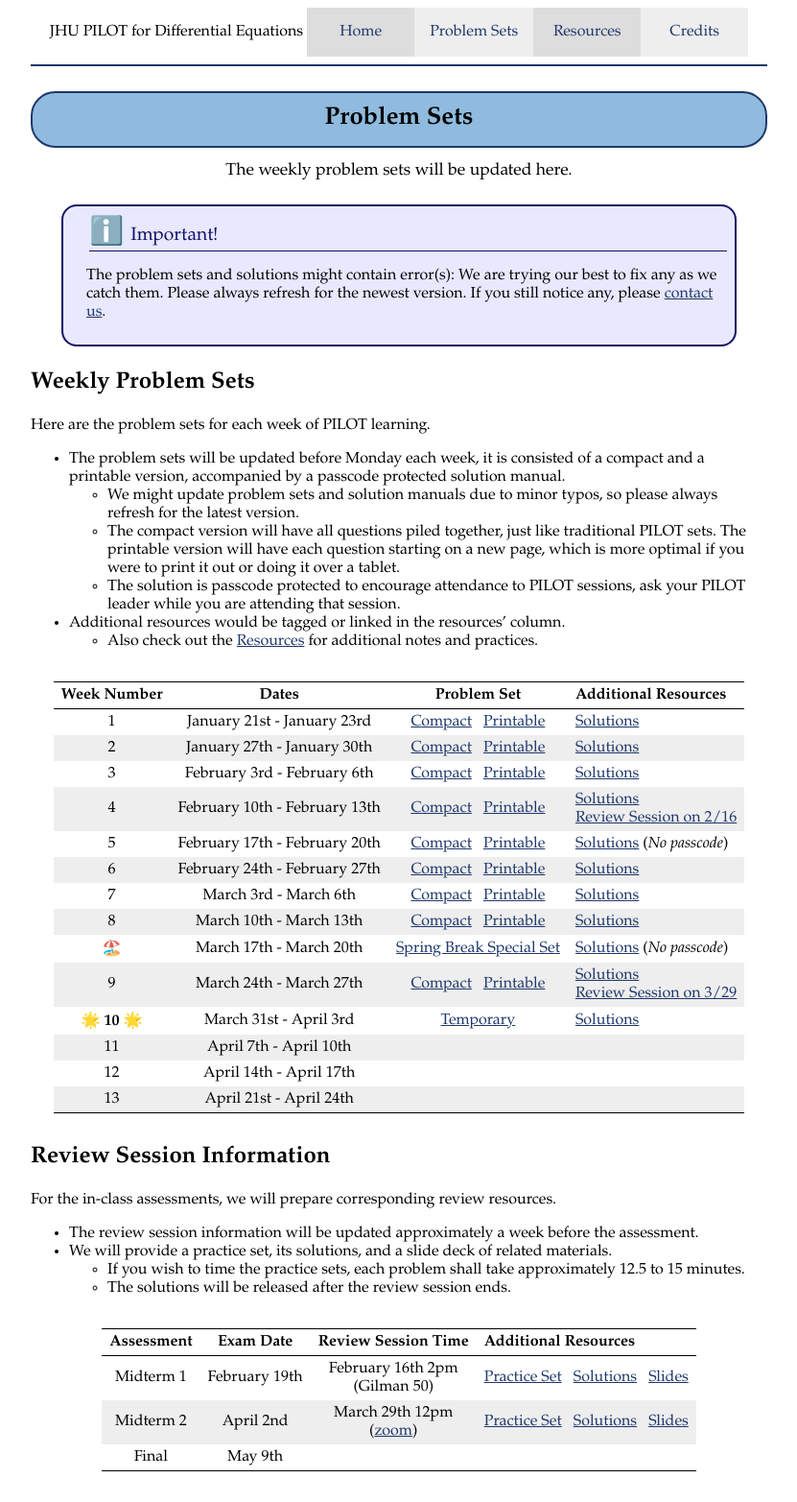
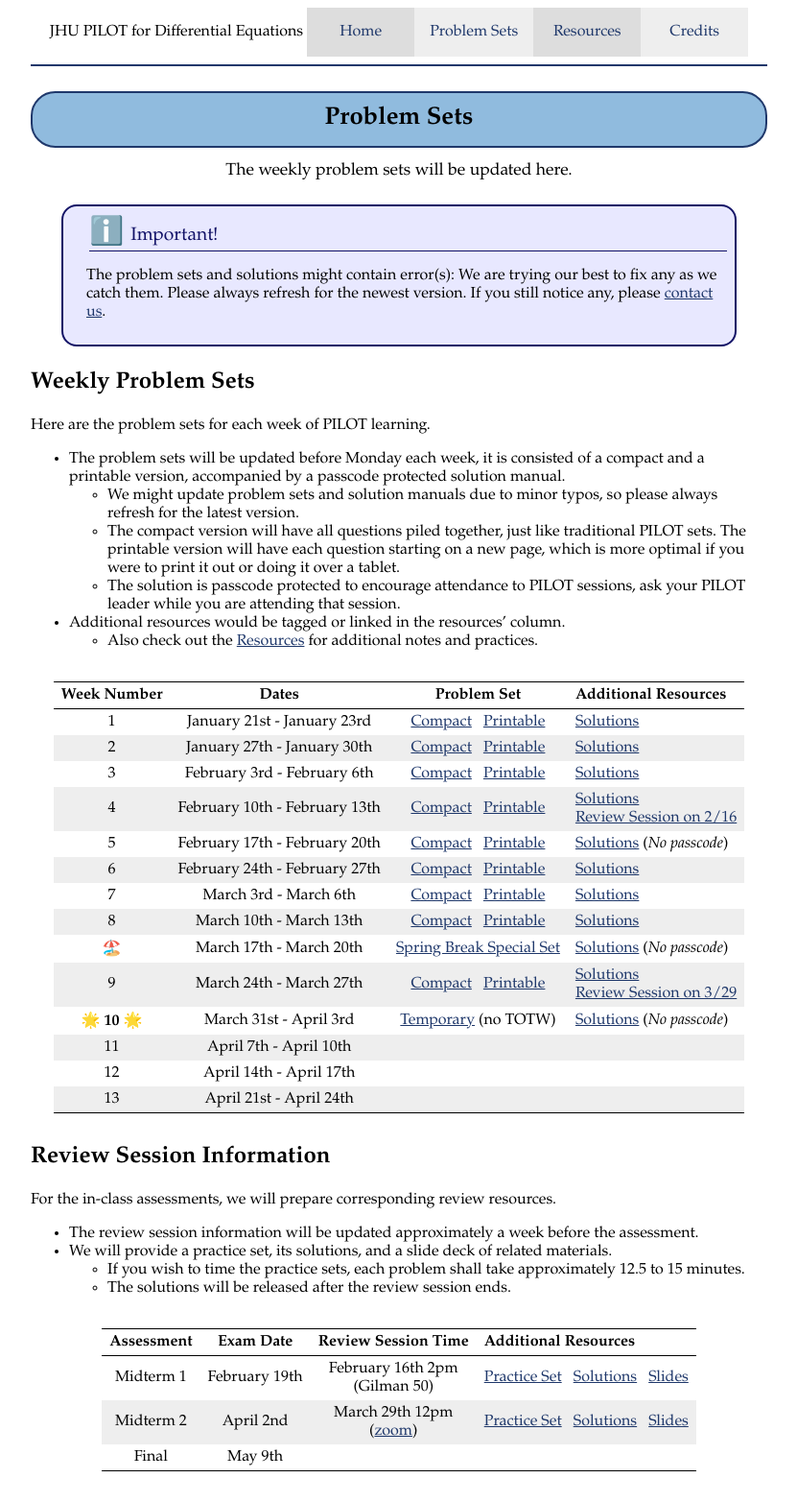
Before and after one commit to JHU-ODE-PILOT/SP25, a Jekyll site: the page built from problem_sets.md, in a window 1280 px wide. Shown: the whole page at 96% size, without its empty margins (224-1055 px from the left). Built offline with Jekyll 4.4.1, drawn with Linux system fonts in a browser that asks for light colours.

Commit message:
Update problem_sets.md

```diff
--- a/problem_sets.md
+++ b/problem_sets.md
@@ -37,7 +37,7 @@ Here are the problem sets for each week of PILOT learning.
 | 8 | March 10th - March 13th | [Compact]({{site.baseurl}}/PSets/8C.pdf) &nbsp; [Printable]({{site.baseurl}}/PSets/8E.pdf) | [Solutions]({{site.baseurl}}/PSets/8S.pdf) |
 | 🏖️ | March 17th - March 20th | [Spring Break Special Set]({{site.baseurl}}/PSets/SB.pdf) | [Solutions]({{site.baseurl}}/PSets/SBS.pdf) (*No passcode*) |
 | 9 | March 24th - March 27th | [Compact]({{site.baseurl}}/PSets/9C.pdf) &nbsp; [Printable]({{site.baseurl}}/PSets/9E.pdf) | [Solutions]({{site.baseurl}}/PSets/9S.pdf) <br> [Review Session on 3/29](#review-session-information) |
-| **🌟 10 🌟** | March 31st - April 3rd | [Temporary]({{site.baseurl}}/PSets/10T.pdf) | [Solutions]({{site.baseurl}}/PSets/10S.pdf) |
+| **🌟 10 🌟** | March 31st - April 3rd | [Temporary]({{site.baseurl}}/PSets/10T.pdf) (no TOTW) | [Solutions]({{site.baseurl}}/PSets/10S.pdf) (*No passcode*) |
 | 11 | April 7th - April 10th |  |  |
 | 12 | April 14th - April 17th |  |  |
 | 13 | April 21st - April 24th |  |  |
```
